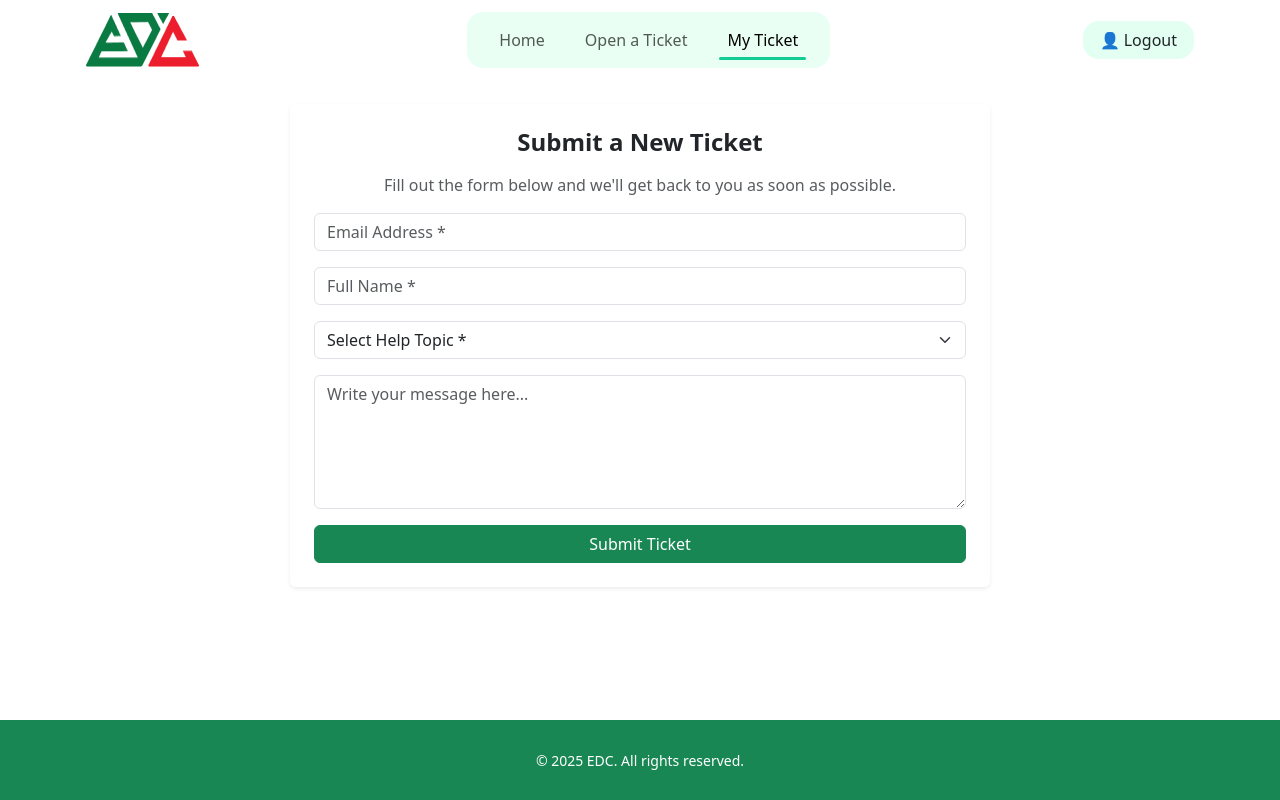
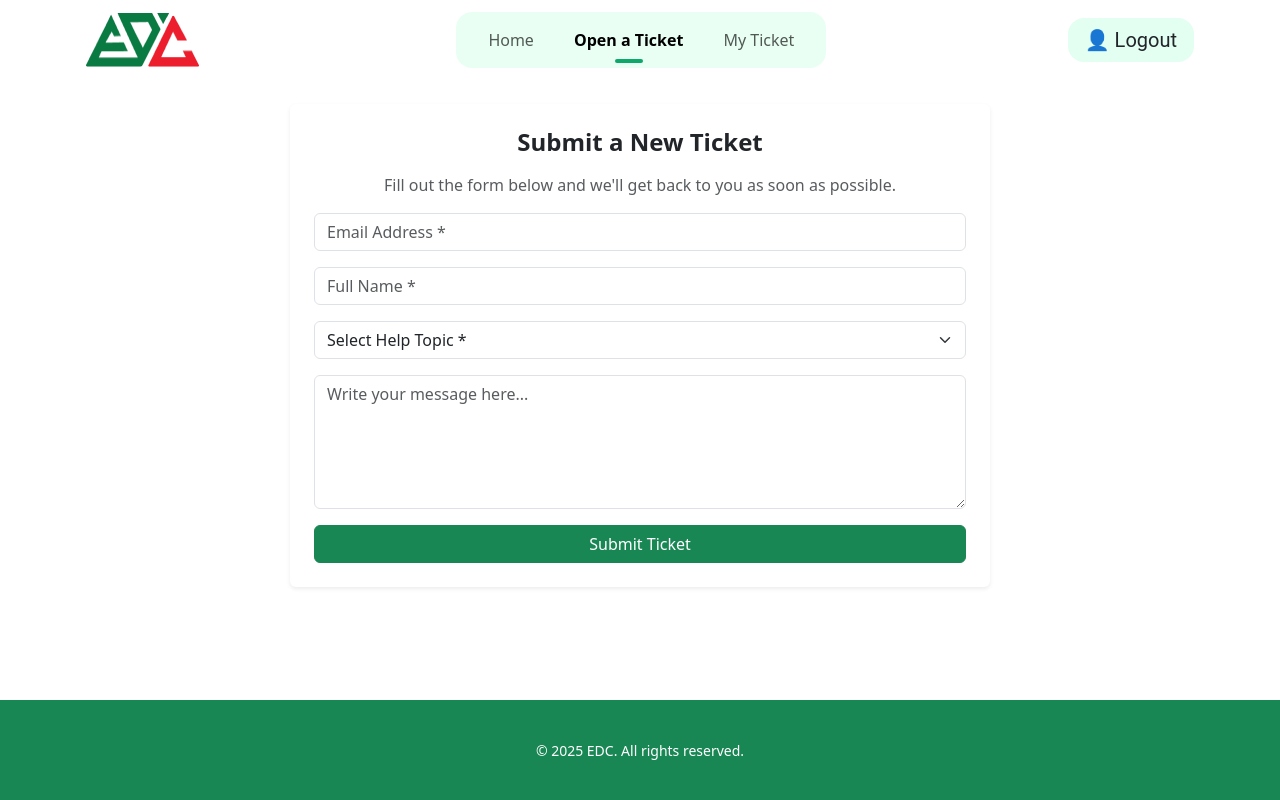
Before and after one commit to aslamcric/Demo_Ticket_System, a React app: page /openTicket in a window 1280 px wide. Built offline with nearby package versions, Linux system fonts and the light colour scheme; the HTML template or start-up script is replaced by a standard one.

Commit message:
Implement navigation with NavLink in Header

```diff
--- a/src/component/Header.jsx
+++ b/src/component/Header.jsx
@@ -1,14 +1,15 @@
 import React from "react";
 import "bootstrap/dist/css/bootstrap.min.css";
 import logo from "../assets/images/logo.png";
+import { NavLink } from "react-router-dom";
 
 const Header = () => {
   return (
     <nav className="navbar navbar-expand-lg navbar-light px-3 container">
       {/* LEFT — Logo */}
-      <a className="navbar-brand d-flex align-items-center" href="/">
+      <NavLink className="navbar-brand d-flex align-items-center" to="/">
         <img src={logo} alt="logo" height="40" />
-      </a>
+      </NavLink>
 
       {/* MOBILE TOGGLER */}
       <button
@@ -26,31 +27,51 @@ const Header = () => {
         id="navbarMenu"
       >
         <ul className="navbar-nav gap-4 px-4 py-2 custom-menu">
-          {/* <ul class="navbar-nav gap-4 px-4 py-2 custom-navbar"> */}
           <li className="nav-item">
-            <a className="nav-link" href="/">
+            <NavLink
+              to="/"
+              end
+              className={({ isActive }) =>
+                "nav-link" + (isActive ? " active-menu" : "")
+              }
+            >
               Home
-            </a>
+            </NavLink>
           </li>
 
           <li className="nav-item">
-            <a className="nav-link" href="/openTicket">
+            <NavLink
+              to="/openTicket"
+              className={({ isActive }) =>
+                "nav-link" + (isActive ? " active-menu" : "")
+              }
+            >
               Open a Ticket
-            </a>
+            </NavLink>
           </li>
 
           <li className="nav-item position-relative">
-            <a className="nav-link active" href="/ticketPage">
+            <NavLink
+              to="/ticketPage"
+              className={({ isActive }) =>
+                "nav-link" + (isActive ? " active-menu" : "")
+              }
+            >
               My Ticket
-            </a>
-            <span className="underline"></span>
+            </NavLink>
           </li>
         </ul>
       </div>
 
       {/* RIGHT — Logout */}
+      {/* <div className="d-none d-lg-block">
+        <button className="btn px-3 logout-btn">👤 Logout</button>
+      </div> */}
+
       <div className="d-none d-lg-block">
-        <button className="btn px-3 logout-btn">👤 Logout</button>
+        <NavLink to="/login" className="btn px-3 logout-btn">
+          👤 Logout
+        </NavLink>
       </div>
     </nav>
   );
--- a/src/index.css
+++ b/src/index.css
@@ -2,21 +2,16 @@ body {
   padding-bottom: 60px;
 }
 
-.underline {
-  position: absolute;
-  bottom: 0;
-  left: 0;
-  height: 3px;
-  width: 100%;
-  background: #11cc95;
-  border-radius: 4px;
-}
+/* Header Part ===================================================
+==================================================================*/
 
+/* Logo */
 .navbar-brand img {
   width: 113px;
   height: 54px;
 }
 
+/* Menu */
 .custom-menu {
   background: rgba(212, 255, 234, 0.5);
   width: 496;
@@ -28,17 +23,61 @@ body {
   border-bottom-width: 0.5px;
 }
 
-button.btn.px-3.logout-btn {
+/* .underline {
+  position: absolute;
+  bottom: 0;
+  left: 25px;
+  height: 3px;
+  width: 40%;
+  background: #11cc95;
+  border-radius: 4px;
+} */
+
+/* Dynamic Active Menu */
+.nav-link.active-menu {
+  color: #000000 !important;
+  font-weight: 600;
+  position: relative;
+}
+
+.nav-link.active-menu::after {
+  content: "";
+  position: absolute;
+  width: 28px;
+  height: 4px;
+  border-radius: 14px;
+  background: #0ea86b;
+  left: 50%;
+  transform: translateX(-50%);
+  bottom: -3px;
+}
+
+/* logout button */
+/* button.btn.px-3.logout-btn {
   background: rgba(212, 255, 234, 0.66);
   border-radius: 16px;
+} */
+
+.btn.px-3.logout-btn {
+  background: rgba(212, 255, 234, 0.66);
+  border-radius: 16px;
+  font-size: 20px;
+  font-weight: 400;
+  font-family: Roboto;
 }
+
+/* Header Part End ==============================================
+==================================================================*/
 
 /* Footer part */
 .app-footer {
   width: 100%;
-  height: 80px;
+  height: 100px;
   z-index: 1000;
 }
+
+/* Footer Part End ==============================================
+==================================================================*/
 
 /* Ticket Page  */
 .ticket-container {
--- /dev/null
+++ b/src/pages/Login.jsx
@@ -0,0 +1,9 @@
+import React from "react";
+
+export default function Login() {
+  return (
+    <div>
+      <h1>This is login page</h1>
+    </div>
+  );
+}
```
Also changed, not shown: src/root/Route.jsx (+6 -1 lines).
